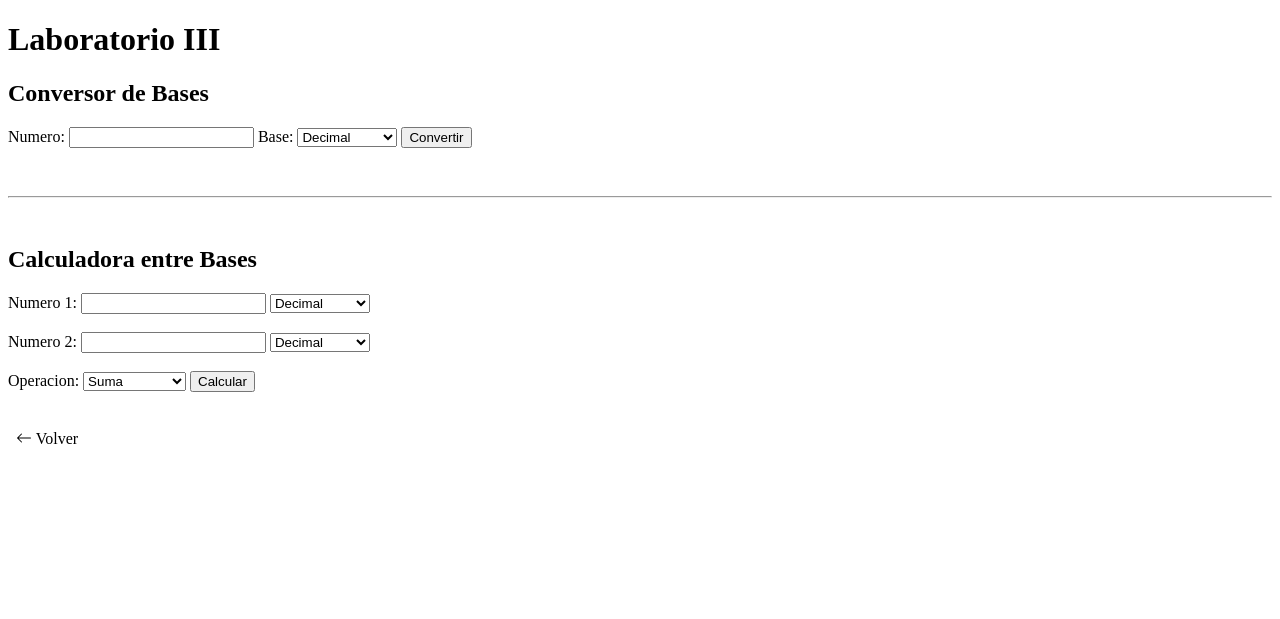
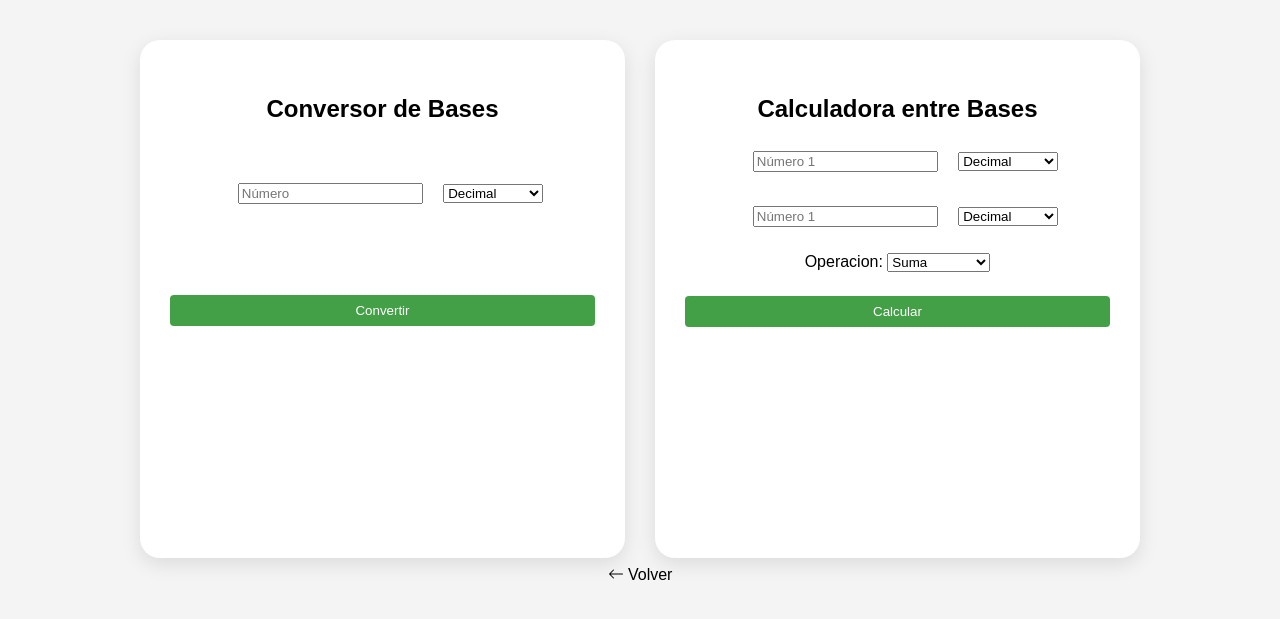
Before and after one commit to NehuelAcosta/Laboratorios, a PHP site: page / in a window 1280 px wide. Shown: the top 619 px of the page. Run offline with PHP 8.4, Linux system fonts and the light colour scheme.

Commit message:
MOD: Arreglo del css en el lab3

```diff
--- a/lab3/index.php
+++ b/lab3/index.php
@@ -12,14 +12,13 @@ include_once "funciones.php";
 </head>
 
 <body>
-    <h1>Laboratorio III</h1>
-
+    <div class="forms-container">
+        <div class="form-card">
             <!--Conversiones -->
             <h2>Conversor de Bases</h2>
             <form method="post">
                 <!--campo donde el usuario ingresa el número a convertir.-->
-        <label>Numero: <input type="text" name="numero" id="input-conversor"></label>
-        <label>Base:
+                <input type="text" name="numero" id="input-conversor" placeholder="Número" required>
                 <!--menú desplegable para elegir la base del número ingresado (decimal, binario, octal o hexadecimal).-->
                 <select name="base" id="select-conversor">
                     <option value="10">Decimal</option>
@@ -27,21 +26,20 @@ include_once "funciones.php";
                     <option value="8">Octal</option>
                     <option value="16">Hexadecimal</option>
                 </select>
-        </label>
                 <!-- menú desplegable para elegir la base del número ingresado (decimal, binario, octal o hexadecimal).-->
-        <button type="submit" name="convertir">Convertir</button>
+                <button type="submit" name="convertir" id="btn-calcular">Convertir</button>
             </form>
 
             <?php
             if (isset($_POST['convertir'])) showResultConvertir();
             ?>
+        </div>
 
-    <hr>
-
+        <div class="form-card">
             <!--Calculadora -->
             <h2>Calculadora entre Bases</h2>
             <form method="post">
-        <label>Numero 1: <input type="text" name="num1" id="calcBases-input1"></label>
+                <input type="text" name="num1" id="calcBases-input1" placeholder="Número 1" required>
                 <select name="base1" id="calcBases-select1">
                     <option value="10">Decimal</option>
                     <option value="2">Binario</option>
@@ -49,7 +47,7 @@ include_once "funciones.php";
                     <option value="16">Hexadecimal</option>
                 </select>
                 <br><br>
-        <label>Numero 2: <input type="text" name="num2" id="calcBases-input2"></label>
+                <input type="text" name="num2" id="calcBases-input2" placeholder="Número 1" required>
                 <select name="base2" id="calcBases-select2">
                     <option value="10">Decimal</option>
                     <option value="2">Binario</option>
@@ -71,6 +69,8 @@ include_once "funciones.php";
             <?php
             if (isset($_POST['calcular'])) showResultCalcular();
             ?>
+        </div>
+    </div>
 
     <br><br>
     <a id="btn-volver" href="../lab6/index.php">
--- a/lab3/style.css
+++ b/lab3/style.css
@@ -1,6 +1,60 @@
-hr {
-    margin-top: 3rem;
-    margin-bottom: 3rem;
+body {
+    font-family: Arial, sans-serif; /* Fuente principal de la página */
+    background: #f4f4f4; /* Color de fondo gris claro */
+    margin: 0; /* Elimina márgenes predeterminados del navegador */
+    padding: 0;
+    padding-bottom: 1.2rem;
+    text-align: center; /* Centra el texto de forma global */
+}
+
+.forms-container {
+    display: flex;
+    gap: 30px;
+    justify-content: center;
+    margin: 40px auto;
+    max-width: 1000px;
+    height: 28rem;
+    flex-wrap: wrap;
+}
+
+
+.form-card {
+    background-color: #fff;
+    padding: 35px 30px;
+    border-radius: 20px;
+    box-shadow: 0 6px 20px rgba(0, 0, 0, 0.1);
+    flex: 1;
+    min-width: 350px;
+    height: 100%;
+}
+
+.form-card input {
+    margin: 0.5rem 1rem;
+}
+
+#input-conversor {
+    margin-top: 2.5rem;
+}
+
+button#btn-calcular {
+    margin-top: 5.2rem;
+}
+
+button {
+    width: 100%; /* Ocupa todo el ancho del contenedor */
+    padding: 8px; /* Espacio interno */
+    margin: 1.5rem auto;
+    box-sizing: border-box; /* Incluye padding y borde en el ancho total */
+}
+
+button[type="submit"] {
+    background: #43a047;
+    color: #fff;
+    border: none;
+    border-radius: 4px;
+    cursor: pointer;
+    transition: background 0.2s;
+    margin-bottom: 0;
 }
 
 #btn-volver {
```
Lines whose indentation alone changed are shown as unchanged.
